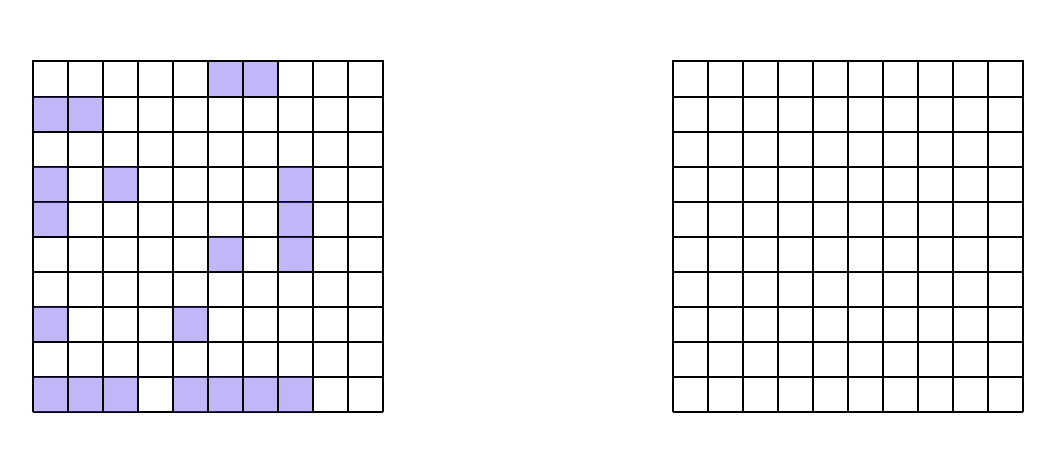
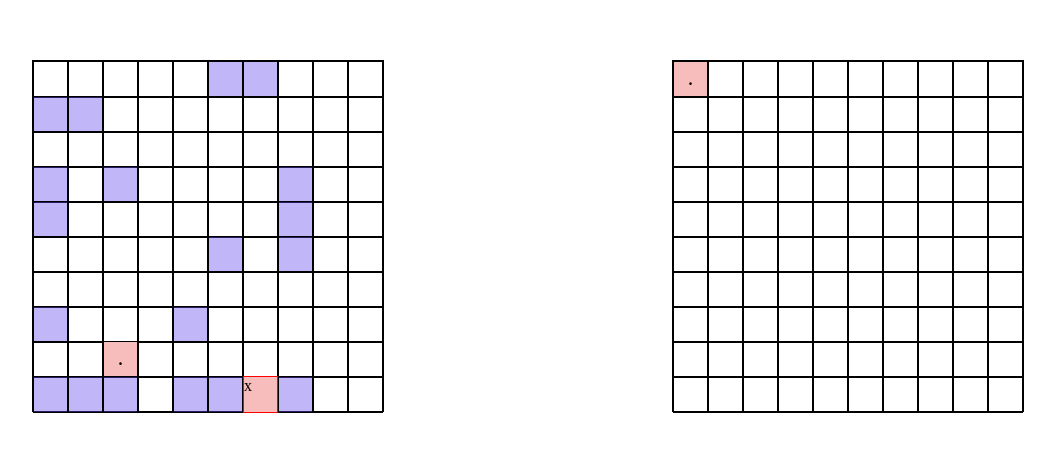
Before and after one commit to zakingslayerv22/battleship, a website with bundled scripts: page index.html in a window 1280 px wide. Shown: the part 164-616 px from the top of the page, without its empty margins (112-1167 px from the left). Built offline with nearby package versions, Linux system fonts and the light colour scheme.

Commit message:
Add styles and update display
Add styles for the class
that was applied to
all cells that contains
ships that have been hit.

In the index.js
update the display
of the boards by
launching human attack
and
rendering missed attacks
and ships' hits
for both players.

```diff
--- a/index.js
+++ b/index.js
@@ -17,3 +17,11 @@ computerPlayer.gameboard.populateWithDefaultShips();
 console.log(domController.renderShips("human", humanPlayer));
 
 console.log(computerPlayer.gameboard.launchComputerAttack(humanPlayer));
+console.log(humanPlayer.gameboard.receiveAttack(9, 6));
+console.log(humanPlayer.gameboard.launchHumanAttack(computerPlayer, [0, 0]));
+
+domController.renderMissedAttacks("human", humanPlayer);
+domController.renderMissedAttacks("computer", computerPlayer);
+
+domController.renderShipsHits("human", humanPlayer);
+domController.renderShipsHits("computer", computerPlayer);
--- a/style.css
+++ b/style.css
@@ -35,3 +35,8 @@
   font-weight: bold;
   background-color: rgb(247, 189, 189);
 }
+
+.hit-ship {
+  border: 1px solid red;
+  background-color: rgb(247, 189, 189);
+}
```
